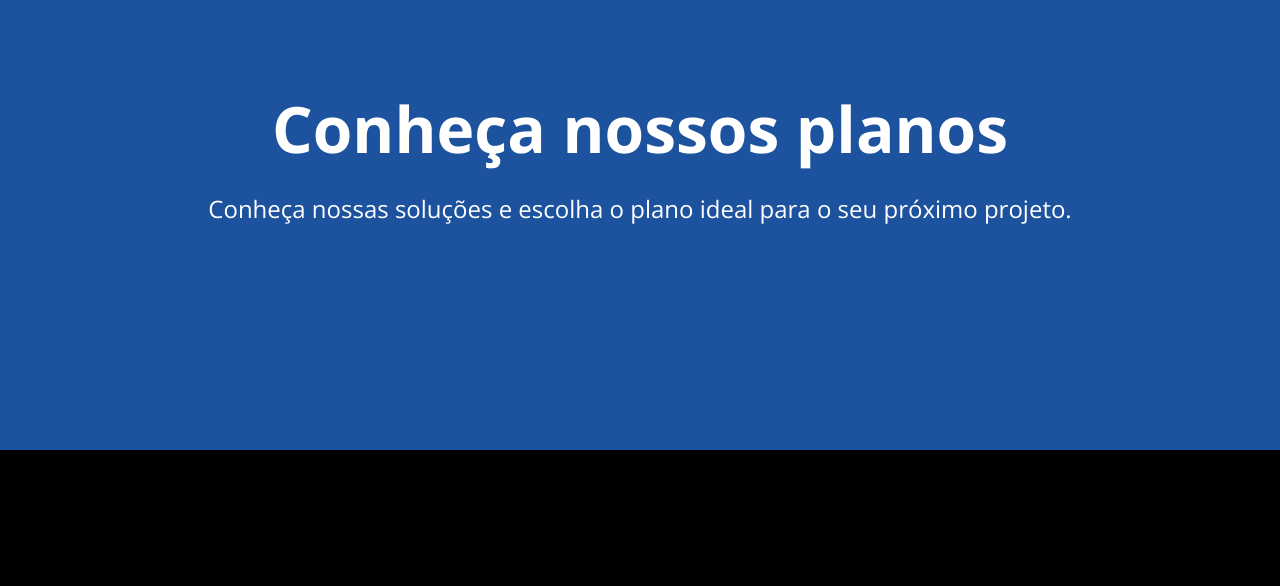
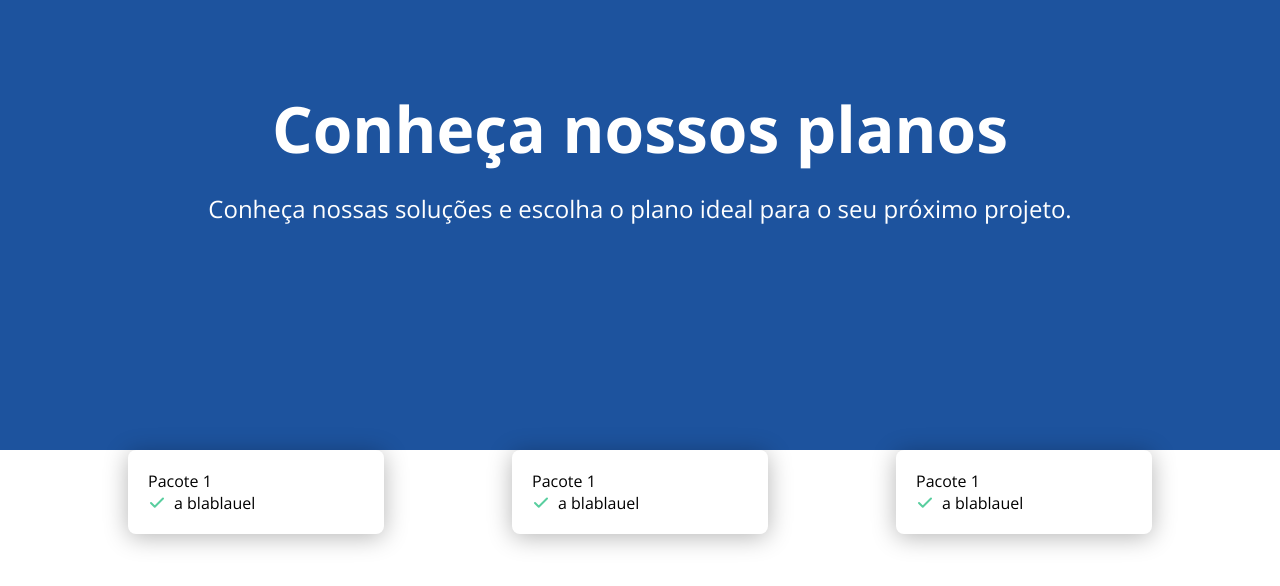
Before and after one commit to cesar-lima/pricing-table, a React (Vite) app: page / in a window 1280 px wide. Shown: the top 586 px of the page. Built offline with nearby package versions, Linux system fonts and the light colour scheme.

Commit message:
criando o componente card e seus primeiros estilos

```diff
--- a/index.html
+++ b/index.html
@@ -7,7 +7,7 @@
     <meta charset="UTF-8" />
     <link rel="icon" type="image/svg+xml" href="/src/favicon.svg" />
     <meta name="viewport" content="width=device-width, initial-scale=1.0" />
-    <title>Vite App</title>
+    <title>Tabela de Preços</title>
   </head>
   <body>
     <div id="root"></div>
--- a/src/App.tsx
+++ b/src/App.tsx
@@ -1,9 +1,17 @@
+import Card from "./components/Card"
 import Header from "./components/Header"
 import './styles/global.scss'
 
 export function App() {
   return (
-    <Header />
+    <div>
+      <Header />
+      <div className="plans">
+        <Card />
+        <Card />
+        <Card />
+      </div>
+    </div>
   )
 }
 
--- a/src/components/Card.tsx
+++ b/src/components/Card.tsx
@@ -1,7 +1,16 @@
+import  check from '../assets/check.svg';
+import '../styles/card.scss';
+
 export function Card() {
     return(
-        <div>
+        <div className="card">
+            <div className="card-title">
+                Pacote 1
+            </div>
 
+            <div className="card-text">
+                <img src={check} alt="" /> a blablauel
+            </div>
         </div>
     );
 }
--- a/src/styles/card.scss
+++ b/src/styles/card.scss
@@ -0,0 +1,16 @@
+.card{
+    box-shadow: 0px 3px 24px rgba(0, 0, 0, 0.295);
+    width: 25%;
+    padding: 20px;
+    border-radius: 8px;
+
+    .card-text{
+        display: flex;
+        align-items: center;
+
+
+        img{
+            margin-right: 8px;
+        }
+    }
+}
--- a/src/styles/global.scss
+++ b/src/styles/global.scss
@@ -5,6 +5,12 @@
 }
 
 body{
-    background-color: black;
     font-family: 'Open Sans', sans-serif;
 }
+
+.plans{
+    display: flex;
+    justify-content: space-between;
+    margin: 0 auto;
+    width: 80%;
+}
```
